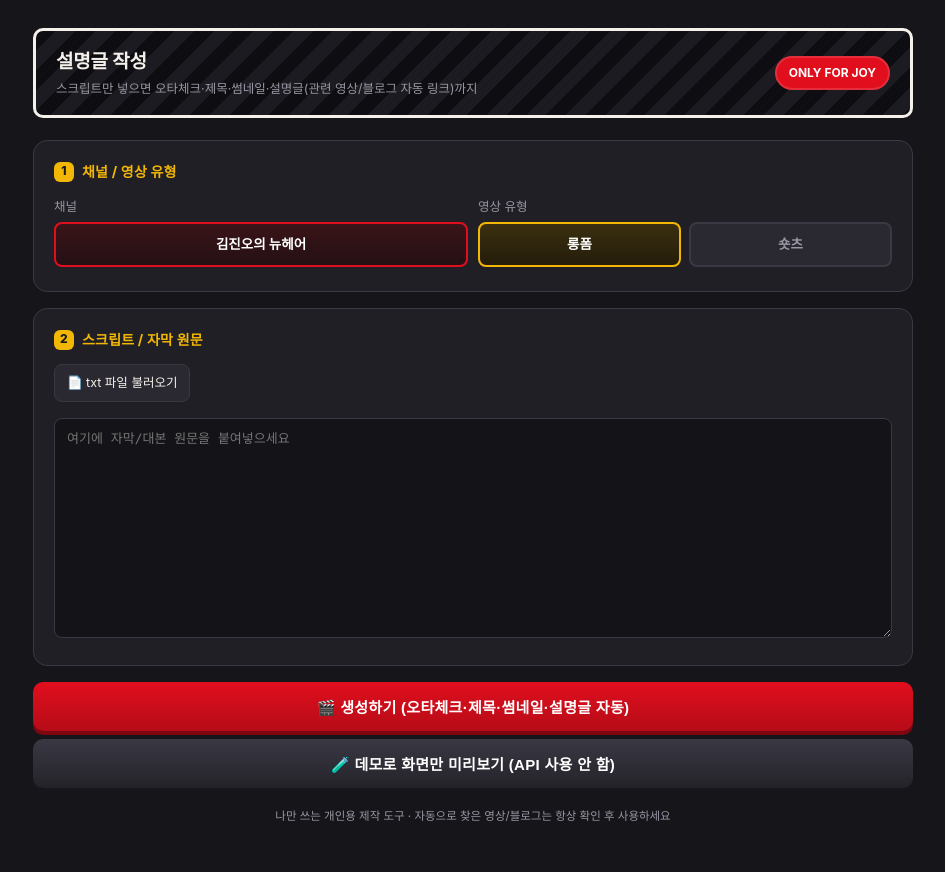
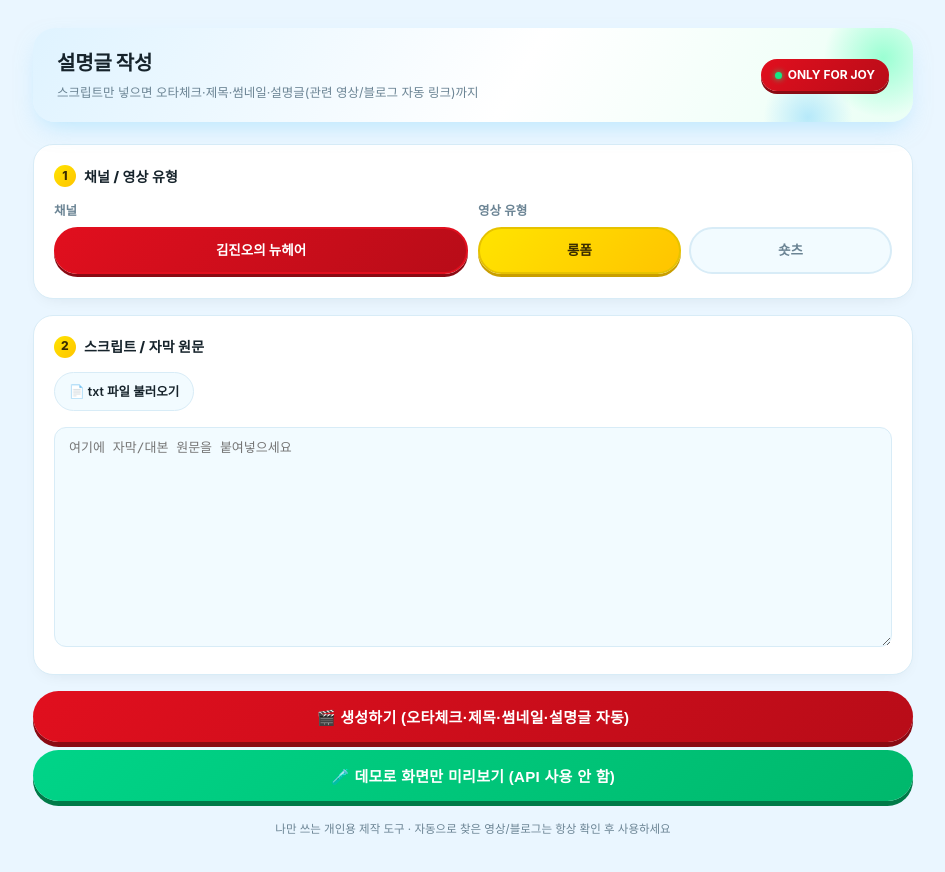
Before and after one commit to hyejina0126-web/newhair-tool-v2, a plain HTML site: page index.html in a window 1280 px wide. Shown: the whole page, without its empty margins (167-1112 px from the left). Drawn offline with Linux system fonts and the light colour scheme.

Commit message:
Update index.html

```diff
--- a/index.html
+++ b/index.html
@@ -6,16 +6,20 @@
 <title>설명글 작성</title>
 <style>
   :root{
-    --bg: #16151a;
-    --panel: #201f26;
-    --panel-2: #2a2932;
-    --line: #3a3843;
-    --red: #e10e1d;
-    --gold: #f2b705;
-    --yellow: #ffe04d;
-    --ink: #f5f1ea;
-    --muted: #9a96a3;
-    --teal: #16c8b6;
+    --bg: #eaf6ff;
+    --panel: #ffffff;
+    --panel-2: #f2fbff;
+    --line: #d8ecf7;
+    --red: #e10f1e;
+    --red-dark: #b80c18;
+    --yellow: #ffe400;
+    --green: #00ff90;
+    --green-dark: #00b86c;
+    --ink: #16232b;
+    --muted: #6b8494;
+    --sky: #7dd3fc;
+    --teal: #00b86c;
+    --teal-bg: #e2fff2;
   }
   *{box-sizing:border-box;}
   body{
@@ -27,69 +31,98 @@
   }
   .wrap{max-width:920px;margin:0 auto;padding:28px 20px 80px;}
 
+  /* 시그니처: 파스텔 하늘색 그라데이션 히어로 + 동동 떠 있는 원형 장식 (참고 이미지의 소프트 UI 느낌) */
   .slate{
-    background:repeating-linear-gradient(135deg,#0e0d11,#0e0d11 14px,#1c1b21 14px,#1c1b21 28px);
-    border:3px solid var(--ink);
-    border-radius:10px;
-    padding:16px 20px;
+    position:relative;
+    background:linear-gradient(120deg,#dff3ff 0%,#ffffff 55%,#eafff5 100%);
+    border:none;
+    border-radius:22px;
+    padding:20px 24px;
     margin-bottom:22px;
     display:flex;
     align-items:center;
     justify-content:space-between;
     gap:12px;
     flex-wrap:wrap;
+    overflow:hidden;
+    box-shadow:0 10px 24px -8px rgba(125,211,252,0.5);
   }
-  .slate h1{font-size:19px;margin:0;letter-spacing:-0.2px;}
-  .slate .sub{color:var(--muted);font-size:12.5px;margin-top:3px;}
-  .badge{background:var(--red);color:#fff;font-weight:700;font-size:12px;padding:6px 12px;border-radius:999px;border:2px solid #fff2;}
+  .slate::before{
+    content:"";
+    position:absolute;
+    top:-30px; right:-30px;
+    width:120px; height:120px;
+    border-radius:50%;
+    background:radial-gradient(circle,var(--green) 0%,transparent 70%);
+    opacity:.35;
+  }
+  .slate::after{
+    content:"";
+    position:absolute;
+    bottom:-40px; right:60px;
+    width:90px; height:90px;
+    border-radius:50%;
+    background:radial-gradient(circle,var(--sky) 0%,transparent 70%);
+    opacity:.5;
+  }
+  .slate h1{font-size:20px;margin:0;letter-spacing:-0.2px;font-weight:800;color:var(--ink);}
+  .slate .sub{color:var(--muted);font-size:12.5px;margin-top:4px;}
+  .badge{
+    position:relative;z-index:1;
+    background:linear-gradient(135deg,var(--red),var(--red-dark));color:#fff;font-weight:700;font-size:12px;padding:7px 14px;
+    border-radius:999px;box-shadow:0 3px 0 #8a0a13;
+    display:inline-flex;align-items:center;gap:6px;
+  }
+  .badge::before{content:"";width:7px;height:7px;border-radius:50%;background:var(--green);box-shadow:0 0 6px var(--green);animation:pulse 1.6s ease-in-out infinite;}
+  @keyframes pulse{0%,100%{opacity:1;}50%{opacity:.3;}}
 
-  .card{background:var(--panel);border:1px solid var(--line);border-radius:14px;padding:20px;margin-bottom:16px;}
-  .card h2{font-size:14px;margin:0 0 14px;color:var(--gold);display:flex;align-items:center;gap:8px;letter-spacing:0.2px;}
-  .card h2 .n{background:var(--gold);color:#1a1a1a;width:20px;height:20px;border-radius:6px;display:inline-flex;align-items:center;justify-content:center;font-size:12px;font-weight:800;}
+  .card{background:var(--panel);border:1px solid var(--line);border-radius:20px;padding:20px;margin-bottom:16px;box-shadow:0 6px 18px -10px rgba(22,35,43,0.12);}
+  .card h2{font-size:14px;margin:0 0 14px;color:var(--ink);display:flex;align-items:center;gap:8px;letter-spacing:0.2px;font-weight:800;}
+  .card h2 .n{background:linear-gradient(135deg,var(--yellow),#ffc400);color:#3a2c00;width:22px;height:22px;border-radius:999px;display:inline-flex;align-items:center;justify-content:center;font-size:12px;font-weight:800;}
 
-  label{font-size:12.5px;color:var(--muted);display:block;margin-bottom:6px;}
+  label{font-size:12.5px;color:var(--muted);display:block;margin-bottom:6px;font-weight:600;}
   .row{display:flex;gap:10px;flex-wrap:wrap;}
   .row > div{flex:1;min-width:160px;}
 
   .tabgroup{display:flex;gap:8px;margin-bottom:4px;}
-  .tab{flex:1;padding:10px 12px;border-radius:8px;border:2px solid var(--line);background:var(--panel-2);color:var(--muted);text-align:center;font-weight:700;font-size:13.5px;cursor:pointer;user-select:none;transition:.12s;}
-  .tab.active{border-color:var(--red);color:#fff;background:linear-gradient(180deg,#3a1418,#241014);}
-  .tab.active.gold{border-color:var(--gold);background:linear-gradient(180deg,#3a2f0f,#241d0a);}
+  .tab{flex:1;padding:11px 12px;border-radius:999px;border:2px solid var(--line);background:var(--panel-2);color:var(--muted);text-align:center;font-weight:700;font-size:13.5px;cursor:pointer;user-select:none;transition:.15s;}
+  .tab.active{border-color:var(--red);color:#fff;background:linear-gradient(135deg,var(--red),var(--red-dark));box-shadow:0 3px 0 #8a0a13;}
+  .tab.active.gold{border-color:#e6c200;color:#3a2c00;background:linear-gradient(135deg,var(--yellow),#ffc400);box-shadow:0 3px 0 #c99e00;}
 
   input[type=text], input[type=url], textarea, select{
-    width:100%;background:#141318;border:1px solid var(--line);color:var(--ink);
-    border-radius:8px;padding:10px 12px;font-size:13.5px;font-family:inherit;resize:vertical;
+    width:100%;background:var(--panel-2);border:1.5px solid var(--line);color:var(--ink);
+    border-radius:12px;padding:10px 14px;font-size:13.5px;font-family:inherit;resize:vertical;
   }
-  textarea:focus, input:focus, select:focus{outline:2px solid var(--gold);outline-offset:1px;}
+  textarea:focus, input:focus, select:focus{outline:2px solid var(--sky);outline-offset:1px;border-color:var(--sky);background:#fff;}
   textarea.script{min-height:220px;font-family:"D2Coding","Consolas",monospace;font-size:13px;line-height:1.6;}
 
   .fileRow{display:flex;align-items:center;gap:10px;margin-bottom:10px;flex-wrap:wrap;}
-  .fileBtn{display:inline-block;background:var(--panel-2);border:1px solid var(--line);padding:8px 12px;border-radius:8px;font-size:12.5px;cursor:pointer;color:var(--ink);}
-  .fileBtn:hover{border-color:var(--gold);}
-  .iconbtn{background:var(--panel-2);border:1px solid var(--line);color:var(--ink);width:40px;border-radius:8px;cursor:pointer;font-size:15px;flex-shrink:0;}
-  .iconbtn:hover{border-color:var(--gold);}
+  .fileBtn{display:inline-block;background:var(--panel-2);border:1.5px solid var(--line);padding:9px 14px;border-radius:999px;font-size:12.5px;cursor:pointer;color:var(--ink);font-weight:600;}
+  .fileBtn:hover{border-color:var(--sky);background:#fff;}
+  .iconbtn{background:var(--panel-2);border:1.5px solid var(--line);color:var(--ink);width:42px;border-radius:12px;cursor:pointer;font-size:15px;flex-shrink:0;}
+  .iconbtn:hover{border-color:var(--sky);background:#fff;}
   input[type=file]{display:none;}
   .hint{color:var(--muted);font-size:11.5px;margin-top:4px;}
 
   .genBtn{
-    width:100%;background:linear-gradient(180deg,var(--red),#b60c18);border:none;color:#fff;
-    font-weight:800;font-size:15px;padding:14px;border-radius:10px;cursor:pointer;letter-spacing:0.3px;
-    box-shadow:0 4px 0 #7c0710;
+    width:100%;background:linear-gradient(135deg,var(--red),var(--red-dark));border:none;color:#fff;
+    font-weight:800;font-size:15px;padding:15px;border-radius:999px;cursor:pointer;letter-spacing:0.3px;
+    box-shadow:0 5px 0 #8a0a13;
   }
-  .genBtn:active{transform:translateY(2px);box-shadow:0 2px 0 #7c0710;}
+  .genBtn:active{transform:translateY(3px);box-shadow:0 2px 0 #8a0a13;}
   .genBtn:disabled{opacity:.5;cursor:not-allowed;box-shadow:none;}
 
-  .err{background:#3a1418;border:1px solid var(--red);color:#ffb3b8;padding:10px 14px;border-radius:8px;font-size:13px;margin-top:12px;white-space:pre-wrap;}
+  .err{background:#fff0ee;border:1.5px solid var(--red);color:#a3121f;padding:10px 16px;border-radius:14px;font-size:13px;margin-top:12px;white-space:pre-wrap;}
 
-  .resultCard{background:var(--panel);border:1px solid var(--line);border-radius:14px;padding:18px 20px;margin-bottom:14px;}
+  .resultCard{background:var(--panel);border:1px solid var(--line);border-radius:20px;padding:18px 20px;margin-bottom:14px;box-shadow:0 6px 18px -10px rgba(22,35,43,0.12);}
   .resultHead{display:flex;justify-content:space-between;align-items:center;margin-bottom:12px;}
-  .resultHead h3{font-size:13.5px;margin:0;color:var(--yellow);text-transform:uppercase;letter-spacing:0.6px;}
-  .copyBtn{background:var(--panel-2);border:1px solid var(--line);color:var(--muted);font-size:11.5px;padding:6px 10px;border-radius:6px;cursor:pointer;}
-  .copyBtn:hover{color:var(--teal);border-color:var(--teal);}
-  .copyBtn.copied{color:var(--teal);border-color:var(--teal);}
+  .resultHead h3{font-size:13px;margin:0;color:var(--red-dark);text-transform:uppercase;letter-spacing:0.6px;font-weight:800;}
+  .copyBtn{background:var(--panel-2);border:1.5px solid var(--line);color:var(--muted);font-size:11.5px;padding:6px 12px;border-radius:999px;cursor:pointer;font-weight:700;}
+  .copyBtn:hover{color:var(--teal);border-color:var(--teal);background:var(--teal-bg);}
+  .copyBtn.copied{color:var(--teal);border-color:var(--teal);background:var(--teal-bg);}
 
   .typoItem{border-left:3px solid var(--red);padding:6px 0 6px 12px;margin-bottom:8px;font-size:13.5px;}
-  .typoItem .before{color:#ff8a8a;text-decoration:line-through;}
+  .typoItem .before{color:#c23a44;text-decoration:line-through;}
   .typoItem .after{color:var(--teal);font-weight:700;}
   .typoItem .note{color:var(--muted);font-size:12px;margin-top:2px;}
   .empty{color:var(--muted);font-size:13px;}
@@ -97,23 +130,23 @@
   ol.titles{margin:0;padding-left:20px;}
   ol.titles li{margin-bottom:8px;font-size:14px;}
 
-  .thumbCard{border:1px solid var(--line);border-radius:10px;padding:12px 14px;margin-bottom:10px;background:var(--panel-2);}
-  .thumbCard .cat{display:inline-block;background:var(--gold);color:#1a1a1a;font-size:11px;font-weight:800;padding:2px 8px;border-radius:6px;margin-bottom:6px;}
-  .thumbCard .headline{font-weight:800;font-size:15px;line-height:1.45;}
+  .thumbCard{border:1.5px solid var(--line);border-radius:16px;padding:12px 16px;margin-bottom:10px;background:var(--panel-2);}
+  .thumbCard .cat{display:inline-block;background:linear-gradient(135deg,var(--yellow),#ffc400);color:#3a2c00;font-size:11px;font-weight:800;padding:3px 10px;border-radius:999px;margin-bottom:6px;}
+  .thumbCard .headline{font-weight:800;font-size:15px;line-height:1.45;color:var(--ink);}
   .thumbCard .sub{color:var(--ink);font-weight:400;font-size:15px;margin-top:2px;line-height:1.45;}
 
-  pre.desc{white-space:pre-wrap;word-break:break-word;font-family:inherit;font-size:13.5px;background:#141318;border:1px solid var(--line);border-radius:8px;padding:14px;margin:0;}
+  pre.desc{white-space:pre-wrap;word-break:break-word;font-family:inherit;font-size:13.5px;background:var(--panel-2);border:1.5px solid var(--line);border-radius:14px;padding:14px;margin:0;}
 
   .loading{display:flex;align-items:center;gap:10px;color:var(--muted);font-size:13.5px;padding:6px 0;}
-  .spinner{width:16px;height:16px;border:2px solid var(--line);border-top-color:var(--gold);border-radius:50%;animation:spin .8s linear infinite;}
+  .spinner{width:16px;height:16px;border:2px solid var(--line);border-top-color:var(--teal);border-radius:50%;animation:spin .8s linear infinite;}
   @keyframes spin{to{transform:rotate(360deg);}}
 
-  .foundTag{display:inline-block;font-size:11px;font-weight:800;padding:2px 8px;border-radius:6px;margin-left:6px;}
-  .foundTag.ok{background:var(--teal);color:#0c1f1c;}
-  .foundTag.no{background:#5a5560;color:#e8e5ea;}
+  .foundTag{display:inline-block;font-size:11px;font-weight:800;padding:3px 10px;border-radius:999px;margin-left:6px;}
+  .foundTag.ok{background:var(--teal-bg);color:var(--teal);border:1px solid var(--teal);}
+  .foundTag.no{background:var(--panel-2);color:var(--muted);border:1px solid var(--line);}
 
   .autoField{margin-bottom:10px;}
-  .autoField .label{font-size:12px;color:var(--muted);margin-bottom:4px;display:flex;align-items:center;}
+  .autoField .label{font-size:12px;color:var(--muted);margin-bottom:4px;display:flex;align-items:center;flex-wrap:wrap;gap:2px;font-weight:600;}
 
   .footNote{color:var(--muted);font-size:11.5px;text-align:center;margin-top:20px;}
 </style>
@@ -159,7 +192,7 @@
   </div>
 
   <button class="genBtn" id="genBtn">🎬 생성하기 (오타체크·제목·썸네일·설명글 자동)</button>
-  <button class="genBtn" id="demoBtn" style="margin-top:8px;background:linear-gradient(180deg,#3a3843,#242229);box-shadow:0 4px 0 #17161c;">🧪 데모로 화면만 미리보기 (API 사용 안 함)</button>
+  <button class="genBtn" id="demoBtn" style="margin-top:8px;background:linear-gradient(135deg,#00d488,#00b86c);box-shadow:0 5px 0 #007a48;">🧪 데모로 화면만 미리보기 (API 사용 안 함)</button>
   <div id="errBox"></div>
   <div id="loadingBox"></div>
 
@@ -527,7 +560,7 @@ function buildDemoData(){
 }
 
 document.getElementById("demoBtn").addEventListener("click", ()=>{
-  document.getElementById("errBox").innerHTML = `<div class="err" style="background:#1a2e3a;border-color:var(--teal);color:#9fe6da;">🧪 데모 데이터입니다 — 실제 대본 분석이 아닌 화면 레이아웃 확인용 샘플입니다.</div>`;
+  document.getElementById("errBox").innerHTML = `<div class="err" style="background:var(--teal-bg);border-color:var(--teal);color:#0a6e59;">🧪 데모 데이터입니다 — 실제 대본 분석이 아닌 화면 레이아웃 확인용 샘플입니다.</div>`;
   renderResults(buildDemoData());
 });
 </script>
```
